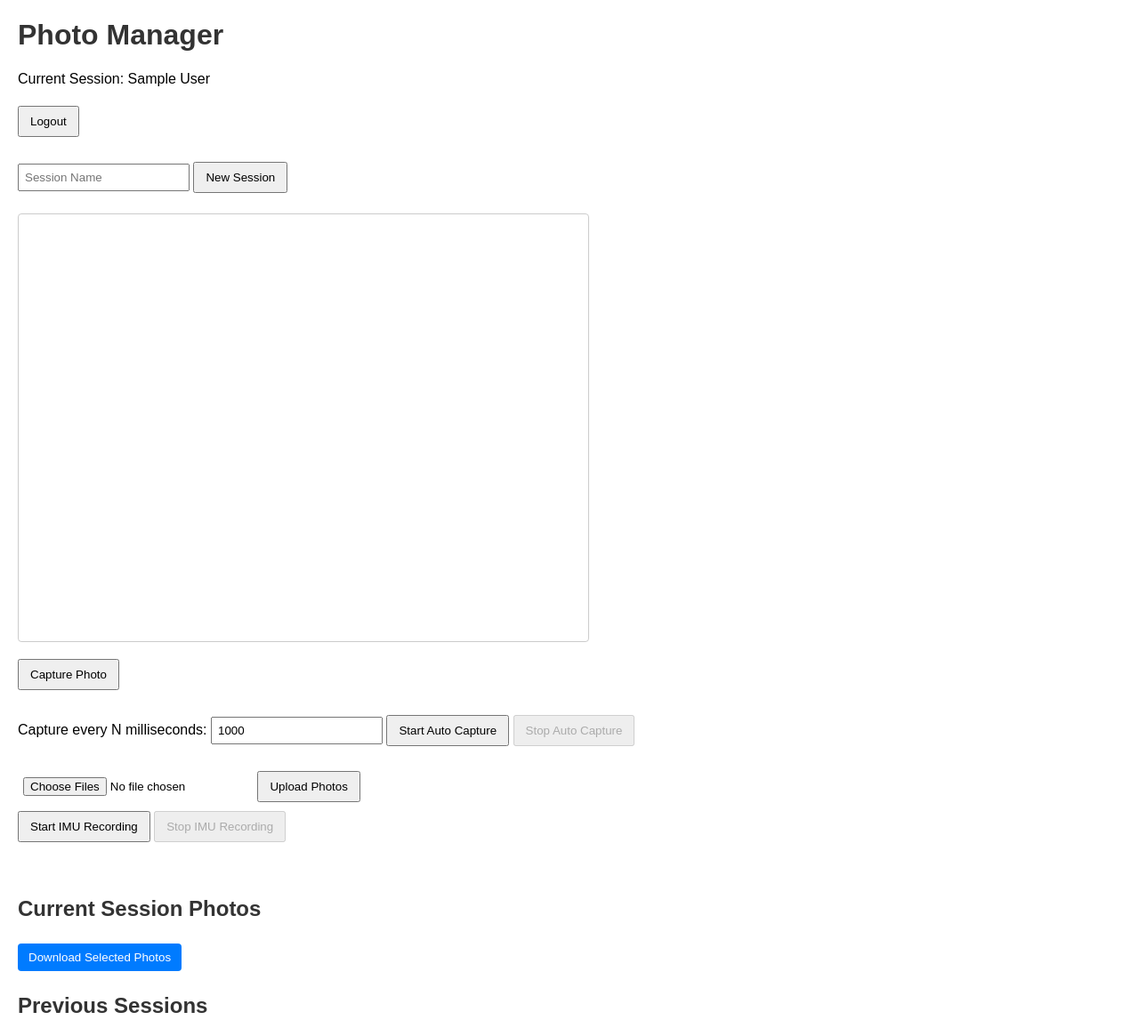
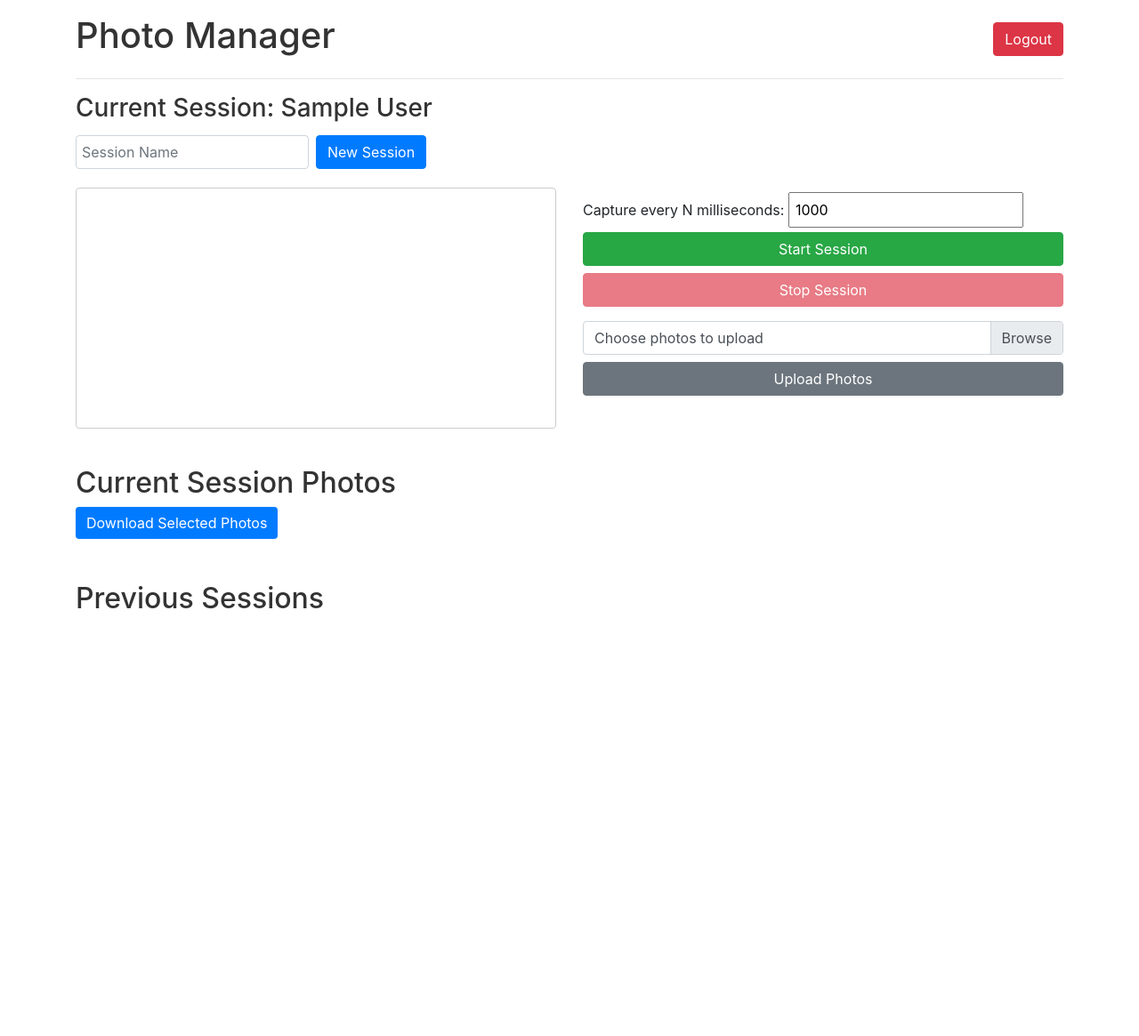
Before and after one commit to Vor-Art/SymmetraServer, a Flask app: page /camera in a window 1280 px wide. Shown: the whole page at 89% size. After the commit the page ends 685 px from the top, so only its background shows below. Run offline with Flask 3, Linux system fonts and the light colour scheme; the visitor is signed in with stand-in values (Sample User, id 1); some libraries are stand-ins or nearby versions.

Commit message:
ref: update interface

```diff
--- a/templates/camera.html
+++ b/templates/camera.html
@@ -3,50 +3,56 @@
 <head>
     <title>Photo Manager</title>
     <link rel="stylesheet" type="text/css" href="{{ url_for('static', filename='style.css') }}">
+    <!-- Include Bootstrap CSS for better styling -->
+    <link rel="stylesheet" href="https://stackpath.bootstrapcdn.com/bootstrap/4.5.2/css/bootstrap.min.css">
 </head>
 <body>
+    <div class="container">
+        <!-- Header Section -->
+        <div class="d-flex justify-content-between align-items-center my-3">
             <h1>Photo Manager</h1>
-    <p>Current Session: {{ session_name }}</p>
-    <button onclick="window.location.href='/logout'">Logout</button>
-    <br/><br/>
+            <button class="btn btn-danger" onclick="window.location.href='/logout'">Logout</button>
+        </div>
+        <hr>
 
-    <form action="/new_session" method="post">
-        <input type="text" name="session_name" placeholder="Session Name">
-        <button type="submit">New Session</button>
-    </form>
-    <br/>
-
-    <div id="video-container">
-        <video id="video" width="640" height="480" autoplay></video><br/>
-    </div>
-
-    <div id="controls">
-        <button id="snap">Capture Photo</button>
-        <br/><br/>
-
-        <!-- Controls for automatic photo capture -->
-        <label for="interval">Capture every N milliseconds:</label>
-        <input type="number" id="interval" value="1000" min="100" step="100">
-        <button id="start-auto">Start Auto Capture</button>
-        <button id="stop-auto" disabled>Stop Auto Capture</button>
-        <br/><br/>
-
-        <!-- Upload photos from local machine -->
-        <form action="/upload_photo" method="post" enctype="multipart/form-data">
-            <input type="file" name="files[]" accept="image/*" multiple>
-            <button type="submit">Upload Photos</button>
+        <!-- Session Information and Controls -->
+        <div class="my-3">
+            <h3>Current Session: {{ session_name }}</h3>
+            <form action="/new_session" method="post" class="form-inline my-2">
+                <input type="text" name="session_name" class="form-control mr-2" placeholder="Session Name">
+                <button type="submit" class="btn btn-primary">New Session</button>
             </form>
         </div>
 
-    <!-- IMU Recording Controls -->
-    <div id="imu-controls">
-        <button id="start-imu">Start IMU Recording</button>
-        <button id="stop-imu" disabled>Stop IMU Recording</button>
+        <!-- Video and Controls -->
+        <div class="row">
+            <div class="col-md-6">
+                <div id="video-container" class="mb-3">
+                    <video id="video" width="100%" autoplay></video>
+                    <!-- <video id="video" width="640" height="480" autoplay></video><br/> -->
                 </div>
-    <br/><br/>
+            </div>
+            <div class="col-md-6">
+                <!-- Unified Session Controls -->
+                <div id="session-controls" class="mb-3">
+                    <label for="interval">Capture every N milliseconds:</label>
+                    <input type="number" id="interval" value="1000" min="100" step="100">
+                    <button id="start-session" class="btn btn-success btn-block">Start Session</button>
+                    <button id="stop-session" class="btn btn-danger btn-block" disabled>Stop Session</button>
+                </div>
+                <!-- Upload photos from local machine -->
+                <form action="/upload_photo" method="post" enctype="multipart/form-data" class="mb-3">
+                    <div class="custom-file">
+                        <input type="file" name="files[]" accept="image/*" multiple class="custom-file-input" id="fileUpload">
+                        <label class="custom-file-label" for="fileUpload">Choose photos to upload</label>
+                    </div>
+                    <button type="submit" class="btn btn-secondary btn-block mt-2">Upload Photos</button>
+                </form>
+            </div>
+        </div>
 
-    <!-- Combined container for displaying current session photos -->
-    <div class="session-photos">
+        <!-- Current Session Photos -->
+        <div class="session-photos mb-5">
             <h2>Current Session Photos</h2>
             <form id="current-session-form" action="" method="post">
                 <div class="photo-grid">
@@ -57,16 +63,16 @@
                     </div>
                     {% endfor %}
                 </div>
-            <button type="button" onclick="downloadSelectedPhotos('{{ session_name }}')">Download Selected Photos</button>
+                <button type="button" class="btn btn-info" onclick="downloadSelectedPhotos('{{ session_name }}')">Download Selected Photos</button>
             </form>
         </div>
 
-    <!-- Display previous sessions -->
+        <!-- Previous Sessions -->
         <div class="previous-sessions">
             <h2>Previous Sessions</h2>
             <div class="sessions-list">
                 {% for sess in sessions %}
-            <div class="session">
+                <div class="session mb-4">
                     <h3>{{ sess.name }}</h3>
                     <form class="session-form" action="" method="post">
                         <div class="photo-grid">
@@ -78,13 +84,12 @@
                             {% endfor %}
                         </div>
                         <input type="hidden" name="session_name" value="{{ sess.name }}">
-                    <button type="button" onclick="downloadSelectedPhotos('{{ sess.name }}')">Download Selected Photos</button>
-                    <button type="button" onclick="addSelectedPhotosToCurrentSession('{{ sess.name }}')">Add Selected to Current Session</button>
+                        <button type="button" class="btn btn-info" onclick="downloadSelectedPhotos('{{ sess.name }}')">Download Selected Photos</button>
+                        <button type="button" class="btn btn-warning" onclick="addSelectedPhotosToCurrentSession('{{ sess.name }}')">Add Selected to Current Session</button>
                     </form>
-                <!-- Add Delete Session Button -->
-                <form action="/delete_session" method="post" onsubmit="return confirm('Are you sure you want to delete this session? This action cannot be undone.');">
+                    <form action="/delete_session" method="post" onsubmit="return confirm('Are you sure you want to delete this session? This action cannot be undone.');" class="mt-2">
                         <input type="hidden" name="session_name" value="{{ sess.name }}">
-                    <button type="submit" class="delete-button">Delete Session</button>
+                        <button type="submit" class="btn btn-danger">Delete Session</button>
                     </form>
                 </div>
                 {% endfor %}
@@ -93,6 +98,10 @@
 
         <!-- Hidden canvas -->
         <canvas id="canvas" width="640" height="480" style="display:none;"></canvas>
+    </div>
+
+    <!-- Include Bootstrap JS and dependencies -->
+    <script src="https://code.jquery.com/jquery-3.5.1.min.js"></script>
 
     <script>
         const video = document.getElementById('video');
@@ -106,11 +115,61 @@
 
         const canvas = document.getElementById('canvas');
         const context = canvas.getContext('2d');
-        const snap = document.getElementById('snap');
+
+        // Unified Session Control Buttons
+        const startSessionBtn = document.getElementById('start-session');
+        const stopSessionBtn = document.getElementById('stop-session');
+
         let autoCaptureInterval = null;
+        let imuData = [];
+        let imuRecording = false;
+
+        startSessionBtn.addEventListener('click', () => {
+            // Start IMU Recording
+            if (typeof(DeviceMotionEvent) !== 'undefined' && typeof(DeviceMotionEvent.requestPermission) === 'function') {
+                DeviceMotionEvent.requestPermission()
+                    .then(response => {
+                        if (response == 'granted') {
+                            startImuRecording();
+                            startAutoCapture();
+                            startSessionBtn.disabled = true;
+                            stopSessionBtn.disabled = false;
+                        } else {
+                            alert('Permission to access motion sensors denied.');
+                        }
+                    })
+                    .catch(console.error);
+            } else {
+                startImuRecording();
+                startAutoCapture();
+                startSessionBtn.disabled = true;
+                stopSessionBtn.disabled = false;
+            }
+        });
+
+        stopSessionBtn.addEventListener('click', () => {
+            stopImuRecording();
+            stopAutoCapture();
+            startSessionBtn.disabled = false;
+            stopSessionBtn.disabled = true;
+        });
+
+        function startAutoCapture() {
+            const intervalInput = document.getElementById('interval');
+            const interval = parseInt(intervalInput.value);
+            if (isNaN(interval) || interval < 100) {
+                alert('Please enter a valid interval (minimum 100 milliseconds).');
+                return;
+            }
+            autoCaptureInterval = setInterval(capturePhoto, interval);
+        }
+
+        function stopAutoCapture() {
+            clearInterval(autoCaptureInterval);
+        }
 
         function capturePhoto() {
-            context.drawImage(video, 0, 0, 640, 480);
+            context.drawImage(video, 0, 0, canvas.width, canvas.height);
             const dataURL = canvas.toDataURL('image/png');
 
             // Display the photo in the container
@@ -152,32 +211,71 @@
             });
         }
 
-        snap.addEventListener('click', capturePhoto);
+        // IMU Recording Functions
+        function startImuRecording() {
+            imuData = [];  // Reset data
+            imuRecording = true;
 
-        // Automatic photo capture
-        const startAutoBtn = document.getElementById('start-auto');
-        const stopAutoBtn = document.getElementById('stop-auto');
-        const intervalInput = document.getElementById('interval');
+            window.addEventListener('devicemotion', handleMotionEvent);
+            window.addEventListener('deviceorientation', handleOrientationEvent);
+        }
 
-        startAutoBtn.addEventListener('click', () => {
-            const interval = parseInt(intervalInput.value);
-            if (isNaN(interval) || interval < 100) {
-                alert('Please enter a valid interval (minimum 100 milliseconds).');
-                return;
+        function stopImuRecording() {
+            imuRecording = false;
+
+            window.removeEventListener('devicemotion', handleMotionEvent);
+            window.removeEventListener('deviceorientation', handleOrientationEvent);
+
+            // Send data to server
+            uploadImuData();
         }
-            startAutoBtn.disabled = true;
-            stopAutoBtn.disabled = false;
-            intervalInput.disabled = true;
 
-            autoCaptureInterval = setInterval(capturePhoto, interval);
+        function handleMotionEvent(event) {
+            if (!imuRecording) return;
+            const timestamp = Date.now();
+
+            const acceleration = event.acceleration;
+            const accelerationIncludingGravity = event.accelerationIncludingGravity;
+            const rotationRate = event.rotationRate;
+
+            imuData.push({
+                timestamp,
+                acceleration,
+                accelerationIncludingGravity,
+                rotationRate,
             });
+        }
 
-        stopAutoBtn.addEventListener('click', () => {
-            clearInterval(autoCaptureInterval);
-            startAutoBtn.disabled = false;
-            stopAutoBtn.disabled = true;
-            intervalInput.disabled = false;
+        function handleOrientationEvent(event) {
+            if (!imuRecording) return;
+            const timestamp = Date.now();
+
+            const alpha = event.alpha;
+            const beta = event.beta;
+            const gamma = event.gamma;
+
+            imuData.push({
+                timestamp,
+                orientation: { alpha, beta, gamma },
             });
+        }
+
+        function uploadImuData() {
+            fetch('/upload_imu_data', {
+                method: 'POST',
+                headers: { 'Content-Type': 'application/json' },
+                body: JSON.stringify({ data: imuData })
+            })
+            .then(response => response.text())
+            .then(data => {
+                console.log('IMU data upload response:', data);
+                alert('IMU data uploaded successfully.');
+            })
+            .catch(error => {
+                console.error('Error uploading IMU data:', error);
+                alert('Failed to upload IMU data.');
+            });
+        }
 
         // Photo selection by clicking on the photo
         document.addEventListener('click', function(e) {
@@ -237,100 +335,12 @@
             .catch(error => { console.error('Error:', error); });
         }
 
-        // IMU Recording
-        const startImuBtn = document.getElementById('start-imu');
-        const stopImuBtn = document.getElementById('stop-imu');
-
-        let imuData = [];
-        let imuRecording = false;
-
-        startImuBtn.addEventListener('click', () => {
-            // Request permission if necessary
-            if (typeof(DeviceMotionEvent) !== 'undefined' && typeof(DeviceMotionEvent.requestPermission) === 'function') {
-                DeviceMotionEvent.requestPermission()
-                    .then(response => {
-                        if (response == 'granted') {
-                            startImuRecording();
-                        } else {
-                            alert('Permission to access motion sensors denied.');
-                        }
-                    })
-                    .catch(console.error);
-            } else {
-                startImuRecording();
-            }
+        // Update the label of the file input when files are selected
+        $('#fileUpload').on('change', function() {
+            var fileName = $(this).val().split('\\').pop();
+            $(this).next('.custom-file-label').html(fileName);
         });
 
-        function startImuRecording() {
-            imuData = [];  // Reset data
-            imuRecording = true;
-            startImuBtn.disabled = true;
-            stopImuBtn.disabled = false;
-
-            window.addEventListener('devicemotion', handleMotionEvent);
-            window.addEventListener('deviceorientation', handleOrientationEvent);
-        }
-
-        function stopImuRecording() {
-            imuRecording = false;
-            startImuBtn.disabled = false;
-            stopImuBtn.disabled = true;
-
-            window.removeEventListener('devicemotion', handleMotionEvent);
-            window.removeEventListener('deviceorientation', handleOrientationEvent);
-
-            // Send data to server
-            uploadImuData();
-        }
-
-        stopImuBtn.addEventListener('click', stopImuRecording);
-
-        function handleMotionEvent(event) {
-            if (!imuRecording) return;
-            const timestamp = Date.now();
-
-            const acceleration = event.acceleration;
-            const accelerationIncludingGravity = event.accelerationIncludingGravity;
-            const rotationRate = event.rotationRate;
-
-            imuData.push({
-                timestamp,
-                acceleration,
-                accelerationIncludingGravity,
-                rotationRate,
-            });
-        }
-
-        function handleOrientationEvent(event) {
-            if (!imuRecording) return;
-            const timestamp = Date.now();
-
-            const alpha = event.alpha;
-            const beta = event.beta;
-            const gamma = event.gamma;
-
-            imuData.push({
-                timestamp,
-                orientation: { alpha, beta, gamma },
-            });
-        }
-
-        function uploadImuData() {
-            fetch('/upload_imu_data', {
-                method: 'POST',
-                headers: { 'Content-Type': 'application/json' },
-                body: JSON.stringify({ data: imuData })
-            })
-            .then(response => response.text())
-            .then(data => {
-                console.log('IMU data upload response:', data);
-                alert('IMU data uploaded successfully.');
-            })
-            .catch(error => {
-                console.error('Error uploading IMU data:', error);
-                alert('Failed to upload IMU data.');
-            });
-        }
     </script>
 </body>
 </html>
```
Lines whose indentation alone changed are shown as unchanged.
